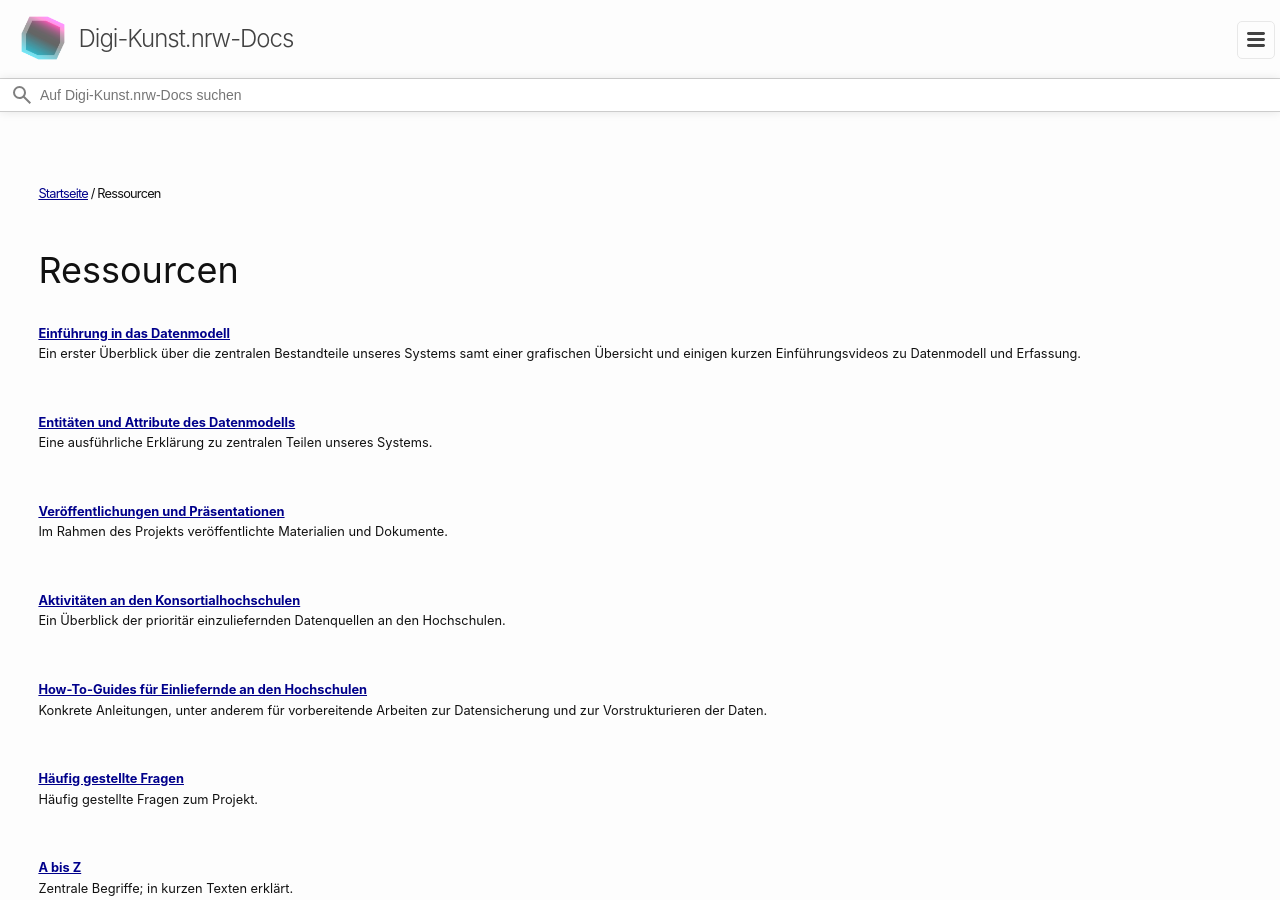
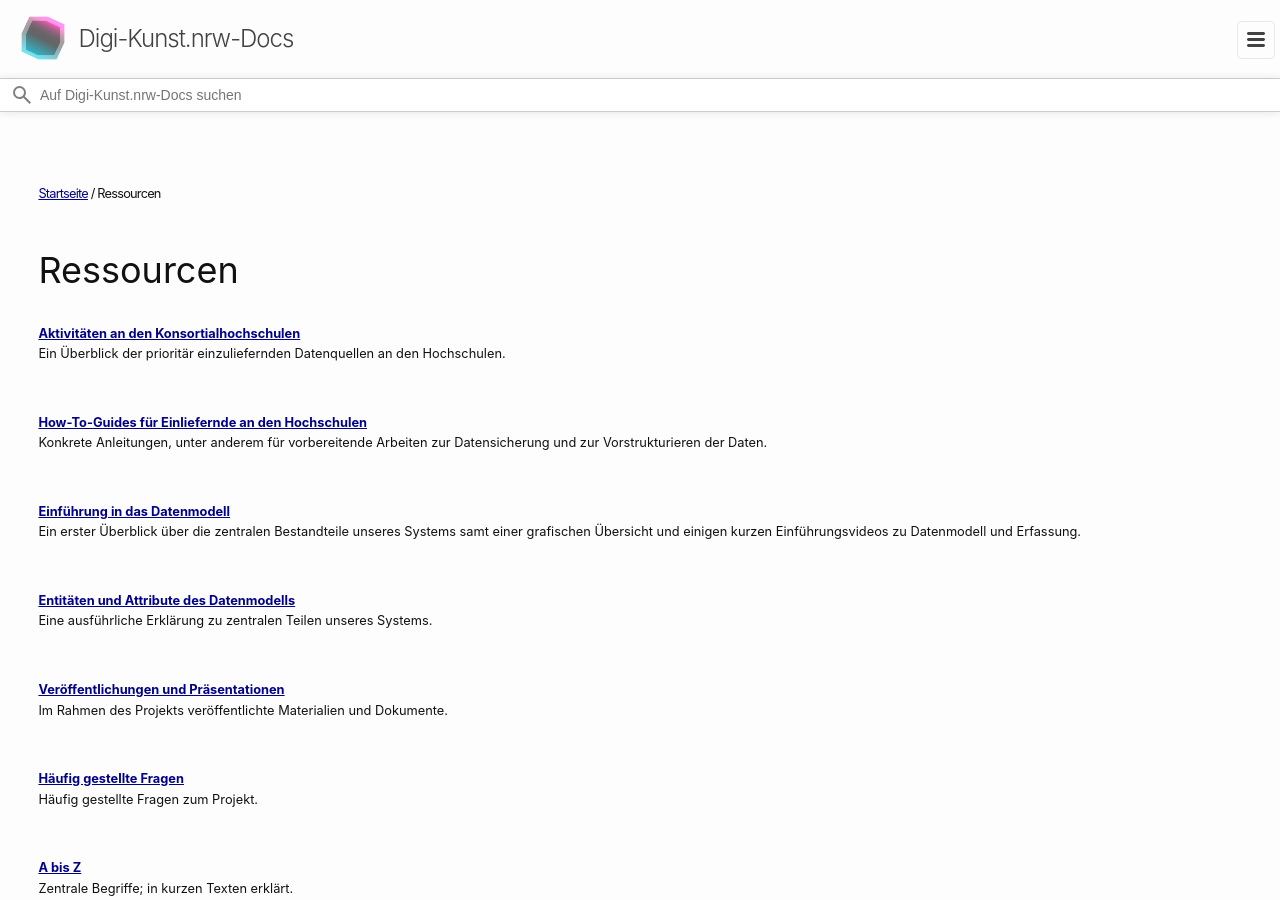
Before and after one commit to ottjannik/digi-kunst.github.io, a Jekyll site: the page built from ressourcen/index.markdown, in a window 1280 px wide and 900 px high. Built offline with Jekyll 4.4.1, drawn with Linux system fonts in a browser that asks for light colours; a script that is not in the unit is left out; part of the change alters nothing that is shown.

```diff
--- a/ressourcen/index.markdown
+++ b/ressourcen/index.markdown
@@ -3,6 +3,12 @@ layout: digi-kunst-docs
 title: Ressourcen
 order: 2
 ---
+
+[**Aktivitäten an den Konsortialhochschulen**](/ressourcen/aktivitaeten_an_den_konsortialhochschulen)\
+Ein Überblick der prioritär einzuliefernden Datenquellen an den Hochschulen.
+
+[**How-To-Guides für Einliefernde an den Hochschulen**](/ressourcen/how-to-guides-fuer-einliefernde)\
+Konkrete Anleitungen, unter anderem für vorbereitende Arbeiten zur Datensicherung und zur Vorstrukturieren der Daten.
 
 [**Einführung in das Datenmodell**](/ressourcen/einfuehrung_in_das_datenmodell)\
 Ein erster Überblick über die zentralen Bestandteile unseres Systems samt einer grafischen Übersicht und einigen kurzen Einführungsvideos zu Datenmodell und Erfassung.
@@ -12,12 +18,6 @@ Eine ausführliche Erklärung zu zentralen Teilen unseres Systems.
 
 [**Veröffentlichungen und Präsentationen**](/ressourcen/veroeffentlichungen-und-praesentationen)\
 Im Rahmen des Projekts veröffentlichte Materialien und Dokumente.
-
-[**Aktivitäten an den Konsortialhochschulen**](/ressourcen/aktivitaeten_an_den_konsortialhochschulen)\
-Ein Überblick der prioritär einzuliefernden Datenquellen an den Hochschulen.
-
-[**How-To-Guides für Einliefernde an den Hochschulen**](/ressourcen/how-to-guides-fuer-einliefernde)\
-Konkrete Anleitungen, unter anderem für vorbereitende Arbeiten zur Datensicherung und zur Vorstrukturieren der Daten.
 
 [**Häufig gestellte Fragen**](/ressourcen/FAQ)\
 Häufig gestellte Fragen zum Projekt.
```
